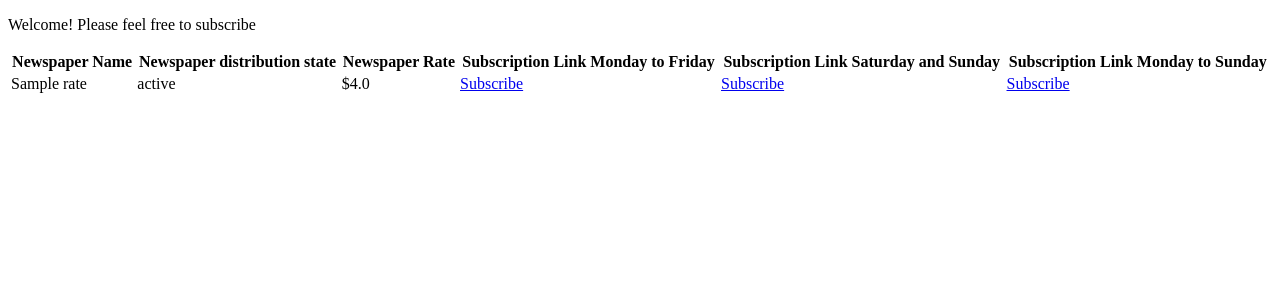
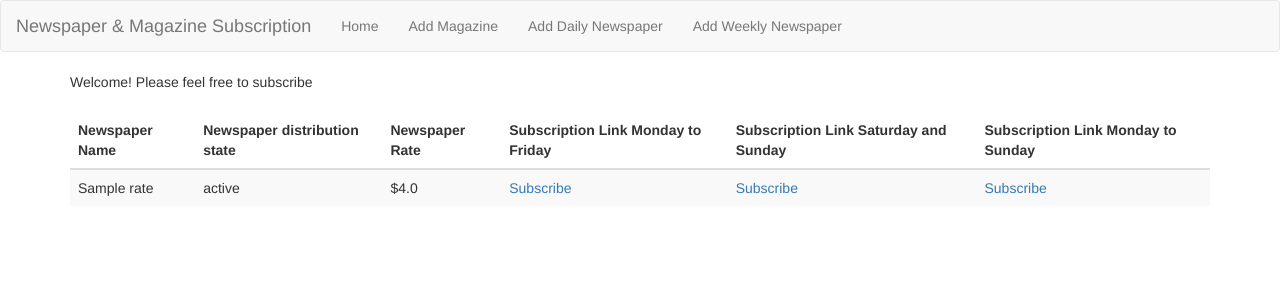
Before and after one commit to gauravkolekar/magzine_newspaper_subscription, a Flask app: page /daily_newspapers in a window 1280 px wide. Shown: the top 300 px of the page. Run offline with Flask 2, Linux system fonts and the light colour scheme; tables that the repository leaves empty hold one stand-in row (values such as "Sample post"); some libraries are stand-ins or nearby versions.

Commit message:
daily newspaper and weekly newspaper page fixed

```diff
--- a/templates/daily_newspapers.html
+++ b/templates/daily_newspapers.html
@@ -2,11 +2,15 @@
 <html lang="en">
 <head>
     <meta charset="UTF-8">
+    {%include 'head_links.html'%}
     <title>Newspaper</title>
 </head>
 <body>
-    <p>Welcome! Please feel free to subscribe</p>
-    <table style="width: 100%">
+    {% include 'navbar.html' %}
+    <div class="container">
+        <p style="margin-bottom: 20px">Welcome! Please feel free to subscribe</p>
+        <table class="table table-striped">
+            <thead>
                 <tr>
                     <th>Newspaper Name</th>
                     <th>Newspaper distribution state</th>
@@ -15,6 +19,8 @@
                     <th>Subscription Link Saturday and Sunday</th>
                     <th>Subscription Link Monday to Sunday</th>
                 </tr>
+            </thead>
+            <tbody>
                 {%for newspaper in all_newspapers_d%}
                 <tr>
                     <td>{{newspaper[0]}}</td>
@@ -37,6 +43,8 @@
                     </td>
                 </tr>
                 {%endfor%}
+            </tbody>
         </table>
+    </div>
 </body>
 </html>
```
Also changed, not shown: templates/weekly_newspapers.html (+10 -2 lines). Lines whose indentation alone changed are shown as unchanged.
